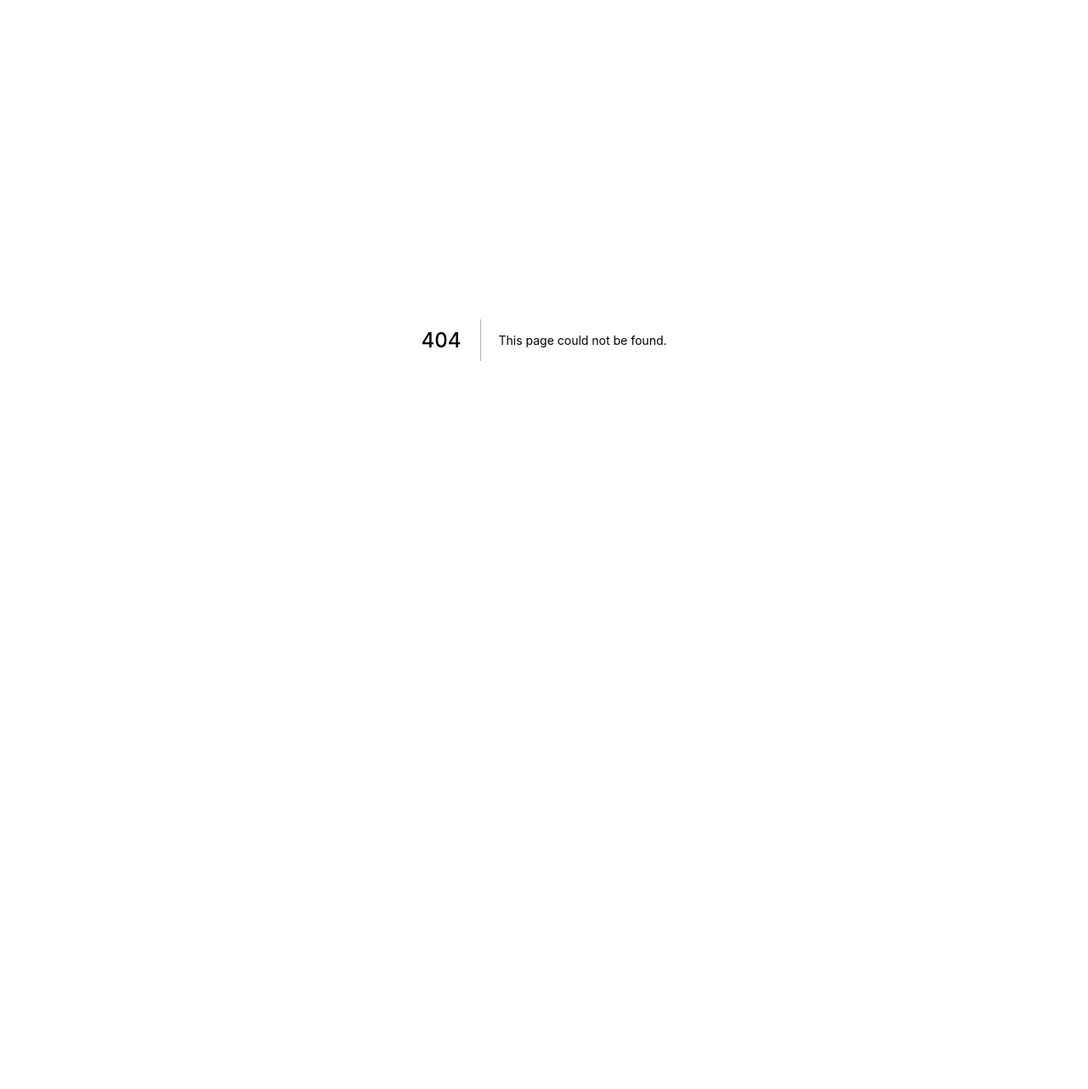
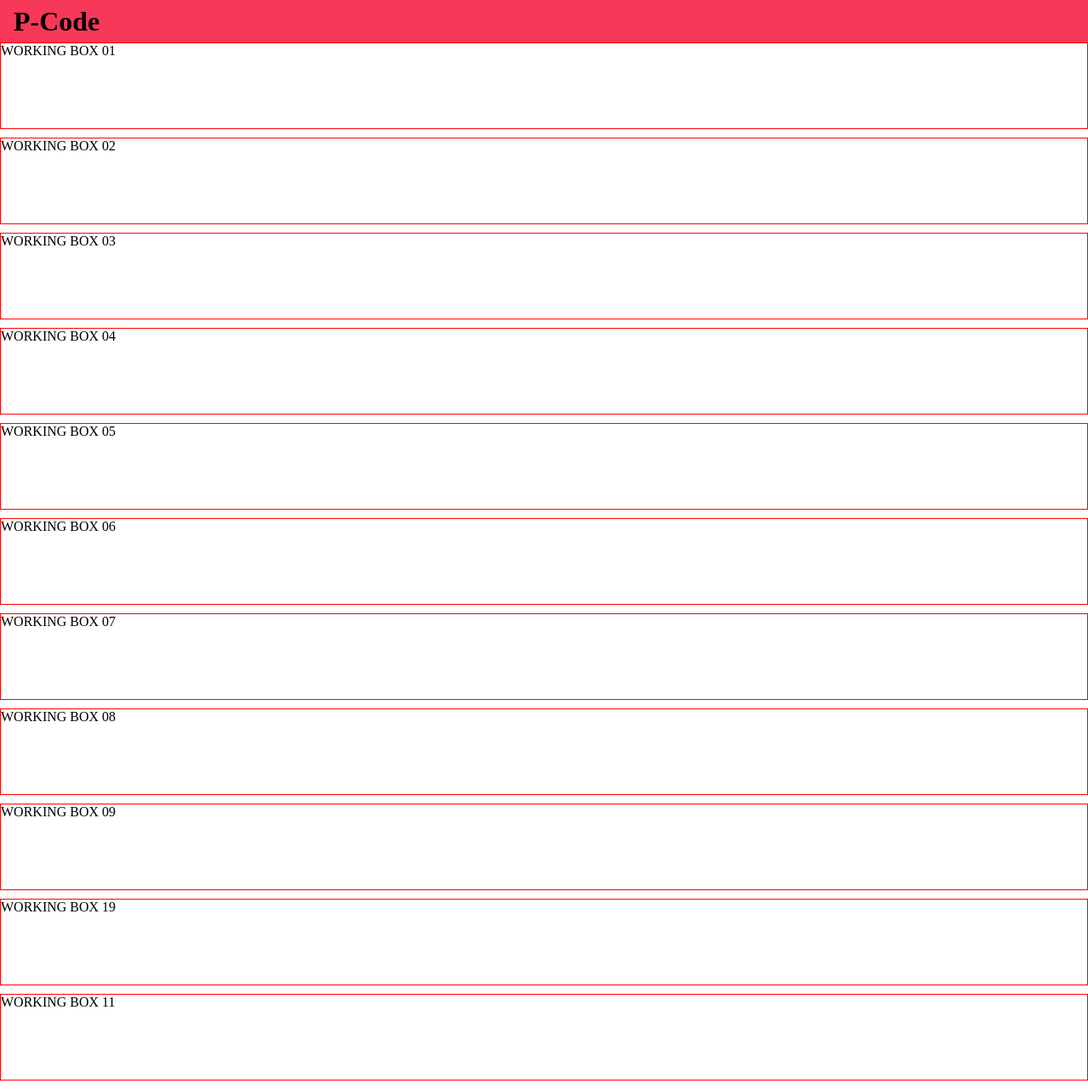
Before and after one commit to pcode-at/pcode-web, a Next.js app: page /header-test in a window 1280 px wide. Before the commit this address had no page. Shown: the whole page at 85% size. Before the commit the page ends 800 px from the top, so only its background shows below. Built offline with nearby package versions, Linux system fonts and the light colour scheme.

Commit message:
Cleanup of Header Display (using primary color)

```diff
--- a/components/SiteHeader.tsx
+++ b/components/SiteHeader.tsx
@@ -1,7 +1,8 @@
 import React from "react";
 import Headroom from "react-headroom";
 import { borderRadius, marginRight } from "styled-system";
-import { CONSTANTS } from "../constants";
+import { Color } from "../Color.enum";
+import { theme } from "../theme";
 
 type TSiteHeaderProps = {
   headline: string;
@@ -18,7 +19,7 @@ export const SiteHeader: React.FC<TSiteHeaderProps> = ({ headline }) => {
           paddingLeft: "1em",
           paddingRight: "1em",
           height: "50px",
-          backgroundColor: CONSTANTS.colors.lightBlue,
+          backgroundColor: theme.colors.primary,
           color: "black"
         }}
       >
--- /dev/null
+++ b/pages/header-test.tsx
@@ -0,0 +1,125 @@
+import * as React from "react";
+import { Flex, Button, Box } from "rebass";
+import { ThemeProvider } from "emotion-theming";
+import { theme } from "../theme";
+import { SiteHeader } from "../components/SiteHeader";
+
+const HeaderTestPage = () => (
+  <div>
+    <SiteHeader headline="P-Code"></SiteHeader>
+
+    <div
+      className="test"
+      style={{
+        border: "1px solid red",
+        height: "100px",
+        marginBottom: "10px"
+      }}
+    >
+      WORKING BOX 01
+    </div>
+    <div
+      className="test"
+      style={{
+        border: "1px solid red",
+        height: "100px",
+        marginBottom: "10px"
+      }}
+    >
+      WORKING BOX 02
+    </div>
+    <div
+      className="test"
+      style={{
+        border: "1px solid red",
+        height: "100px",
+        marginBottom: "10px"
+      }}
+    >
+      WORKING BOX 03
+    </div>
+    <div
+      className="test"
+      style={{
+        border: "1px solid red",
+        height: "100px",
+        marginBottom: "10px"
+      }}
+    >
+      WORKING BOX 04
+    </div>
+    <div
+      className="test"
+      style={{
+        border: "1px solid red",
+        height: "100px",
+        marginBottom: "10px"
+      }}
+    >
+      WORKING BOX 05
+    </div>
+    <div
+      className="test"
+      style={{
+        border: "1px solid red",
+        height: "100px",
+        marginBottom: "10px"
+      }}
+    >
+      WORKING BOX 06
+    </div>
+    <div
+      className="test"
+      style={{
+        border: "1px solid red",
+        height: "100px",
+        marginBottom: "10px"
+      }}
+    >
+      WORKING BOX 07
+    </div>
+    <div
+      className="test"
+      style={{
+        border: "1px solid red",
+        height: "100px",
+        marginBottom: "10px"
+      }}
+    >
+      WORKING BOX 08
+    </div>
+    <div
+      className="test"
+      style={{
+        border: "1px solid red",
+        height: "100px",
+        marginBottom: "10px"
+      }}
+    >
+      WORKING BOX 09
+    </div>
+    <div
+      className="test"
+      style={{
+        border: "1px solid red",
+        height: "100px",
+        marginBottom: "10px"
+      }}
+    >
+      WORKING BOX 19
+    </div>
+
+    <div
+      className="test"
+      style={{
+        border: "1px solid red",
+        height: "100px",
+        marginBottom: "10px"
+      }}
+    >
+      WORKING BOX 11
+    </div>
+  </div>
+);
+
+export default HeaderTestPage;
```
Also changed, not shown: pages/what-we-do.tsx (+0 -104 lines).
